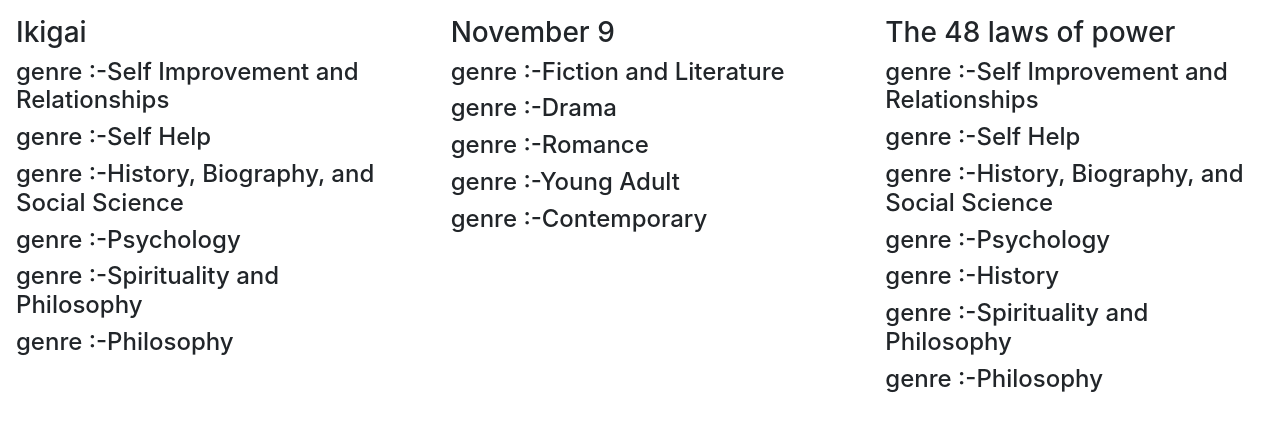
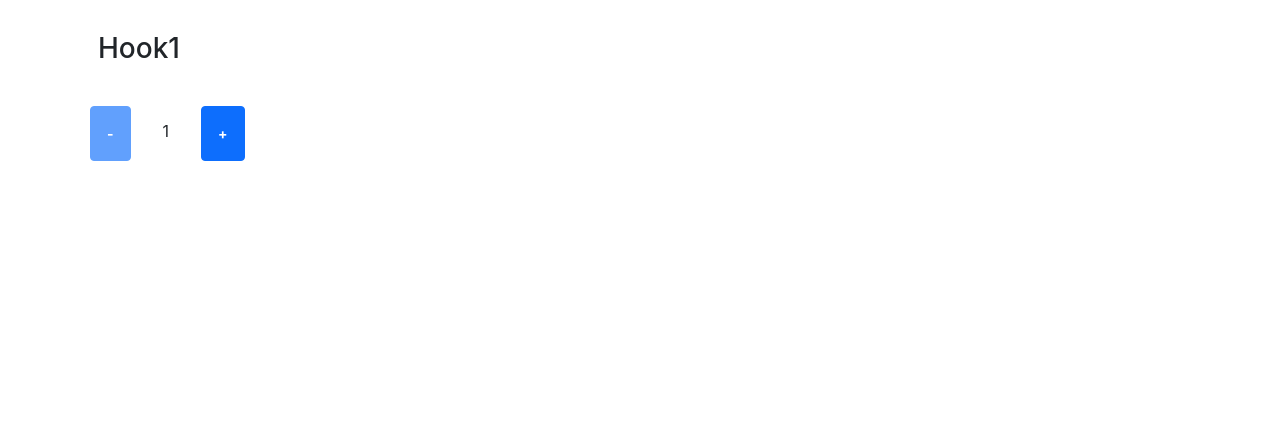
Before and after one commit to rahulprasad0710/react-l2, a React (Create React App) app: page / in a window 1280 px wide. Shown: the top 430 px of the page. Built offline with nearby package versions, Linux system fonts and the light colour scheme.

Commit message:
useState l1

```diff
--- a/src/App.js
+++ b/src/App.js
@@ -1,5 +1,6 @@
 // import Home from "./components/bootstrapFIles/Home";
 import BookList from "./components/products/BookList";
+import Hook1 from "./components/products/Hook1";
 import ProductAll from "./components/products/ProductAll";
 import Products from "./components/products/Products";
 
@@ -9,7 +10,8 @@
             {/* <Home /> */}
             {/* <Products />     */}
             {/* <ProductAll /> */}
-            <BookList />
+            {/* <BookList /> */}
+            <Hook1 />
         </div>
     );
 }
--- /dev/null
+++ b/src/components/products/Hook1.jsx
@@ -0,0 +1,51 @@
+import { useState } from "react";
+import { QUANTITY_MAX_LIMIT } from "../../constants/ECOM";
+
+const Hook1 = () => {
+    const [quantity, setQuantity] = useState(1);
+
+    const handleIncrease = () => {
+        if (quantity >= QUANTITY_MAX_LIMIT) {
+            return;
+        }
+
+        setQuantity(quantity + 1);
+    };
+    const handleDecrease = () => {
+        if (quantity <= 1) {
+            return;
+        }
+        setQuantity(quantity - 1);
+    };
+
+    return (
+        <div>
+            <div className='container'>
+                <h3 className='m-auto my-3 p-3'>Hook1</h3>
+                <div>
+                    <button
+                        onClick={handleDecrease}
+                        className={
+                            quantity <= 1
+                                ? "btn btn-sm btn-primary p-3 m-2 fw-bold disabled"
+                                : "btn btn-sm btn-primary p-3 m-2 fw-bold "
+                        }>
+                        -
+                    </button>
+                    <span className='p-3 m-2'>{quantity}</span>
+                    <button
+                        onClick={handleIncrease}
+                        className={
+                            QUANTITY_MAX_LIMIT <= quantity
+                                ? "btn btn-sm btn-primary p-3 m-2 fw-bold disabled"
+                                : "btn btn-sm btn-primary p-3 m-2 fw-bold "
+                        }>
+                        +
+                    </button>
+                </div>
+            </div>
+        </div>
+    );
+};
+
+export default Hook1;
--- /dev/null
+++ b/src/constants/ECOM.js
@@ -0,0 +1,3 @@
+export const QUANTITY_MAX_LIMIT = 10;
+export const MOBILE_LIST_LIMIT = 8;
+export const DESKTOP_LIST_LIMIT = 8;
```
